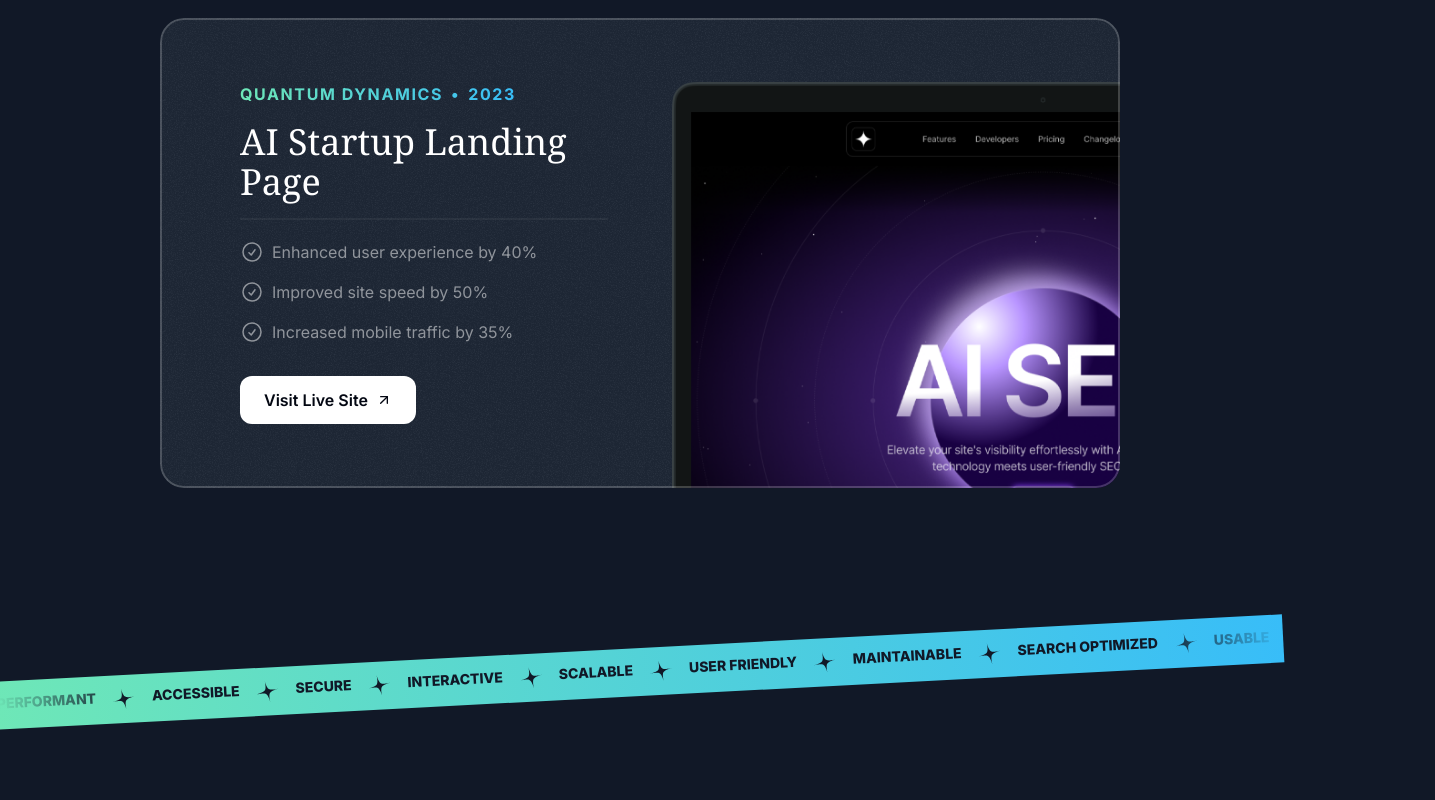
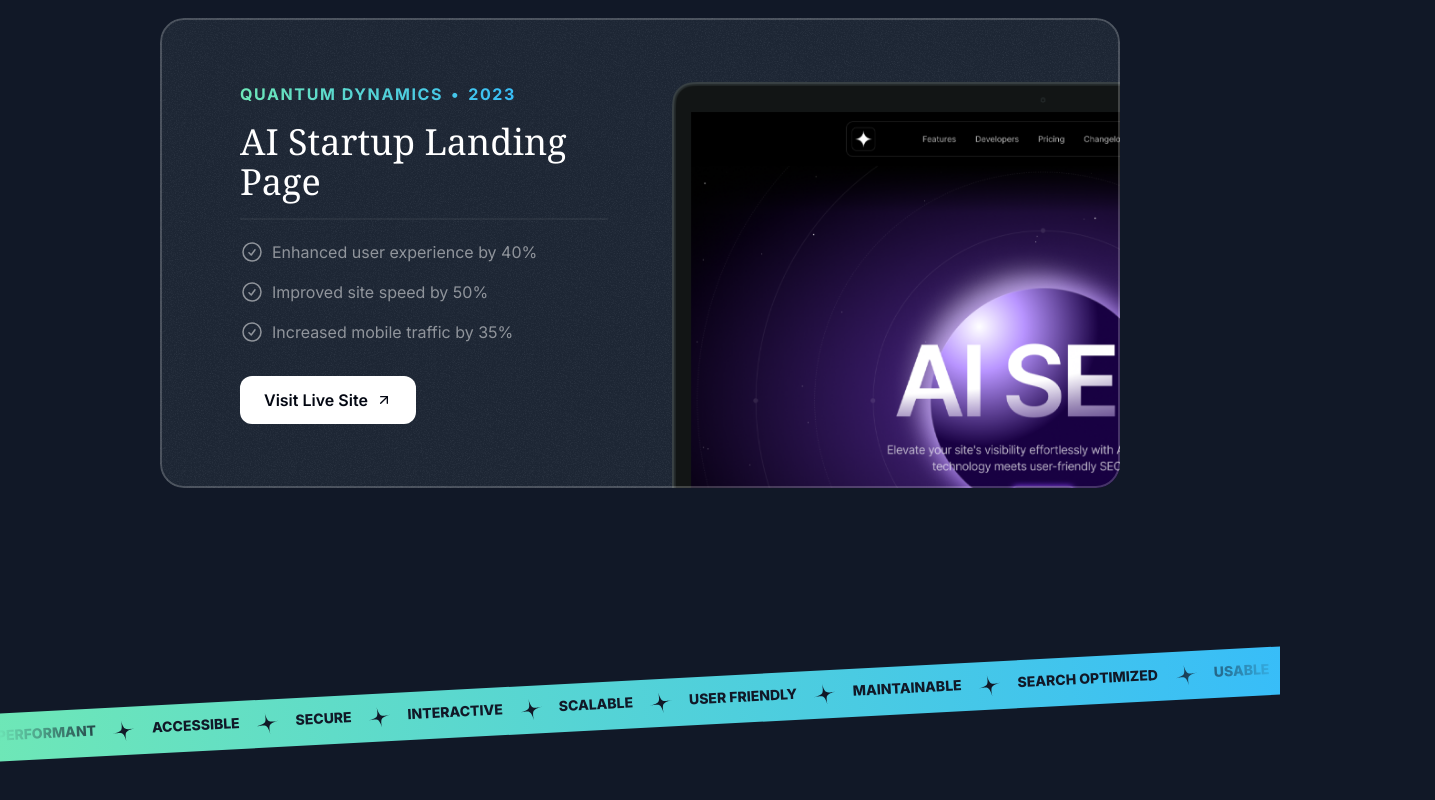
Before and after one commit to shivanibhadauria/portfolioNextjs, a Next.js app: page / in a window 1280 px wide. Shown: the part 2342-3142 px from the top of the page, 1435 px wide, since content can reach past the window. Before the commit the page ends 3102 px from the top, so only its background shows below. Built offline with nearby package versions, Linux system fonts and the light colour scheme; a web font is replaced by a local one.

Commit message:
Tape section responsiveness added

```diff
--- a/src/sections/Tape.tsx
+++ b/src/sections/Tape.tsx
@@ -11,11 +11,13 @@ const words = [
   "Search Optimized",
   "Usable",
   "Reliable",
+  "Efficient",
+  "Scalable",
 ];
 
 export const TapeSection = () => {
   return (
-    <div className="py-16">
+    <div className="py-16 lg:py-24 overflow-x-clip ">
       <div className=" bg-gradient-to-r from-emerald-300 to-sky-400  -rotate-3 -mx-1 ">
         <div className=" flex [mask-image:linear-gradient(to_right,transparent,black_10%,black_90%,transparent)] ">
           <div className="flex flex-none gap-4 py-3 ">
```
